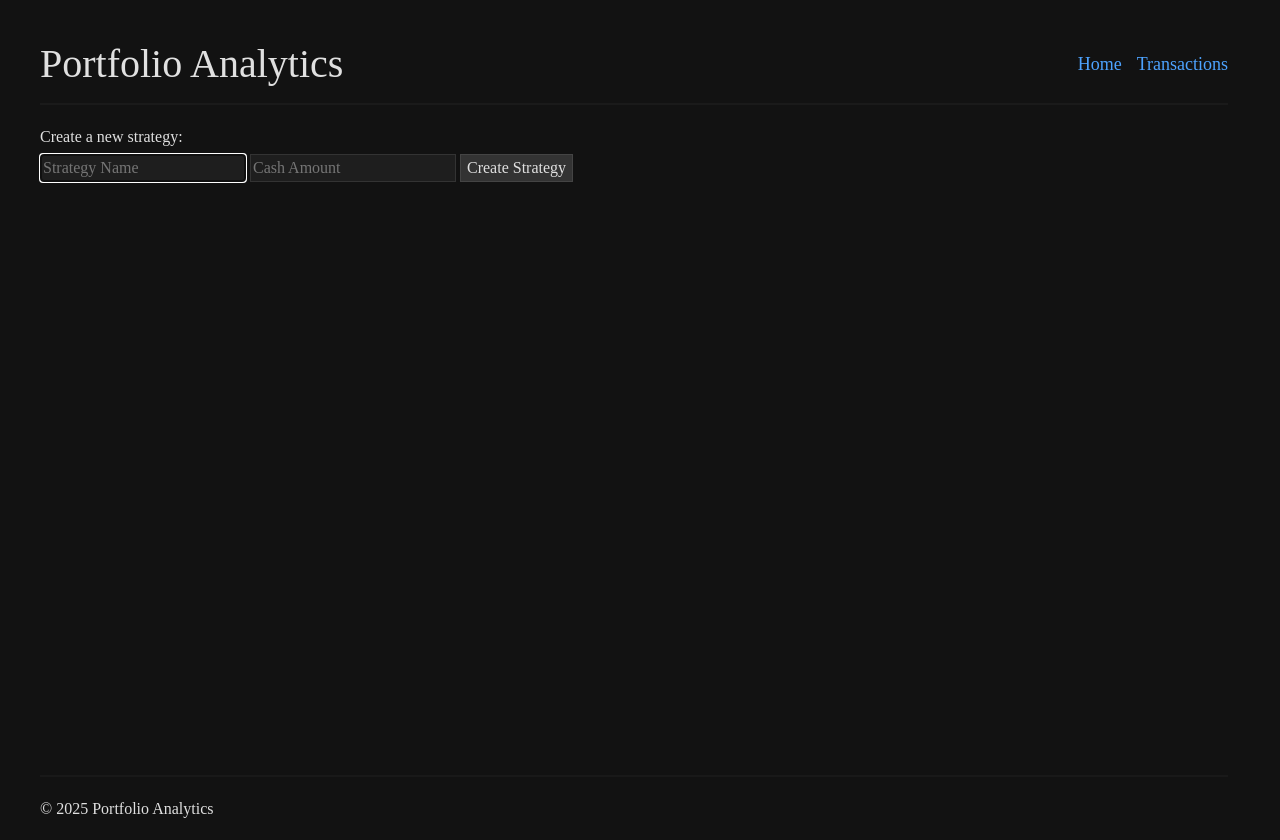
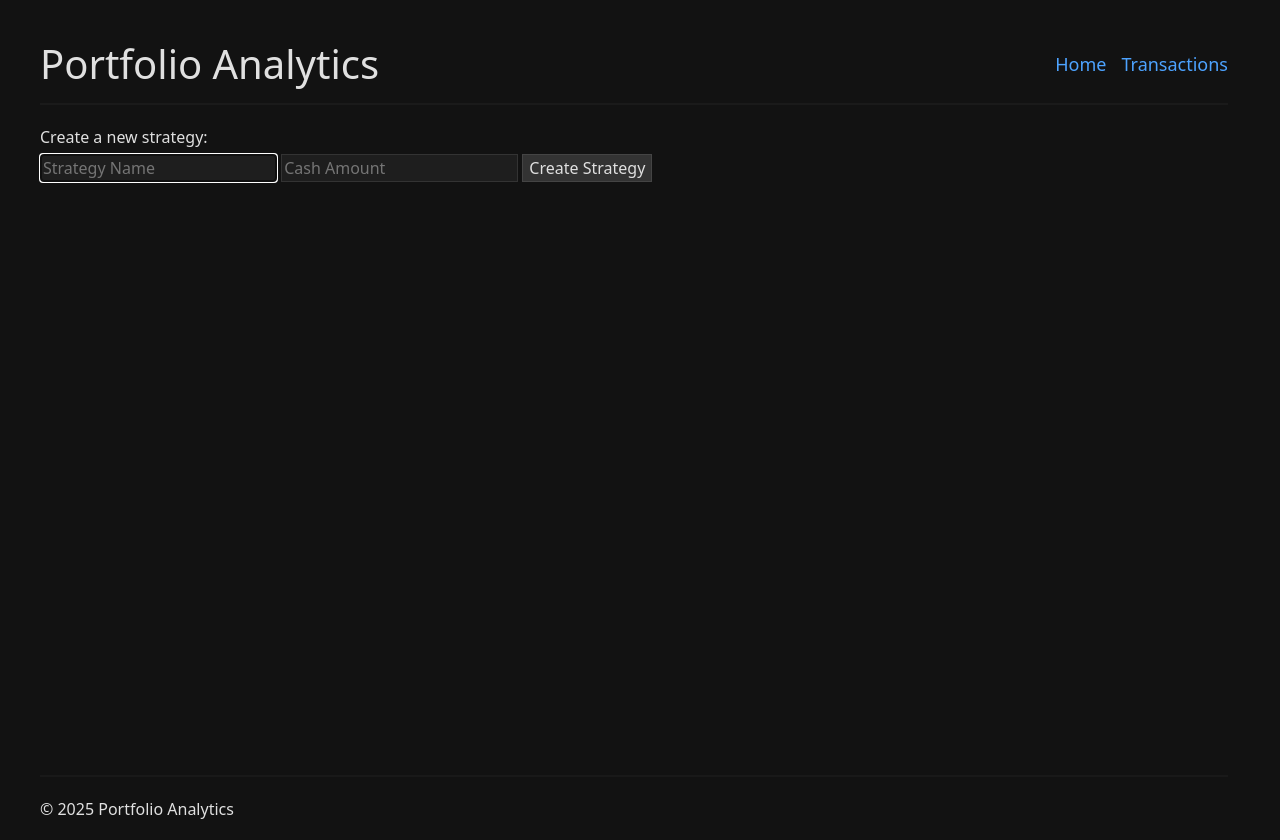
Before and after one commit to karimalmk/portfolio-optimization, a Flask app: page / in a window 1280 px wide. Run offline with Flask 3, Linux system fonts and the light colour scheme; data that the repository does not hold is empty.

Commit message:
fixed font, this is a strong anchor git for future reference

```diff
--- a/static/css/dark-mode.css
+++ b/static/css/dark-mode.css
@@ -9,7 +9,6 @@ body {
   flex-direction: column;
   background-color: #121212;
   color: #e0e0e0;
-  font-family: "Times New Roman", Times, serif;
 }
 
 main {
```
